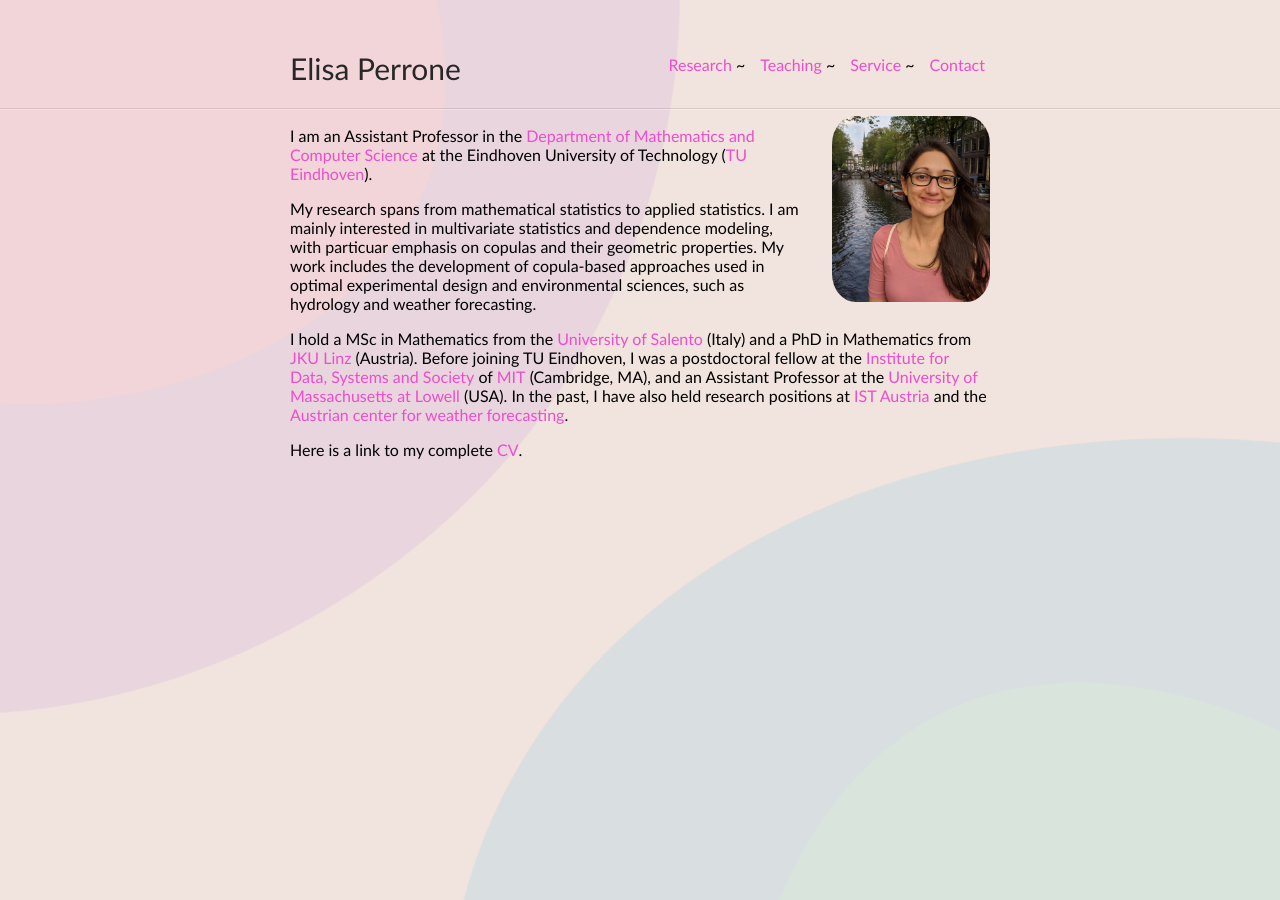
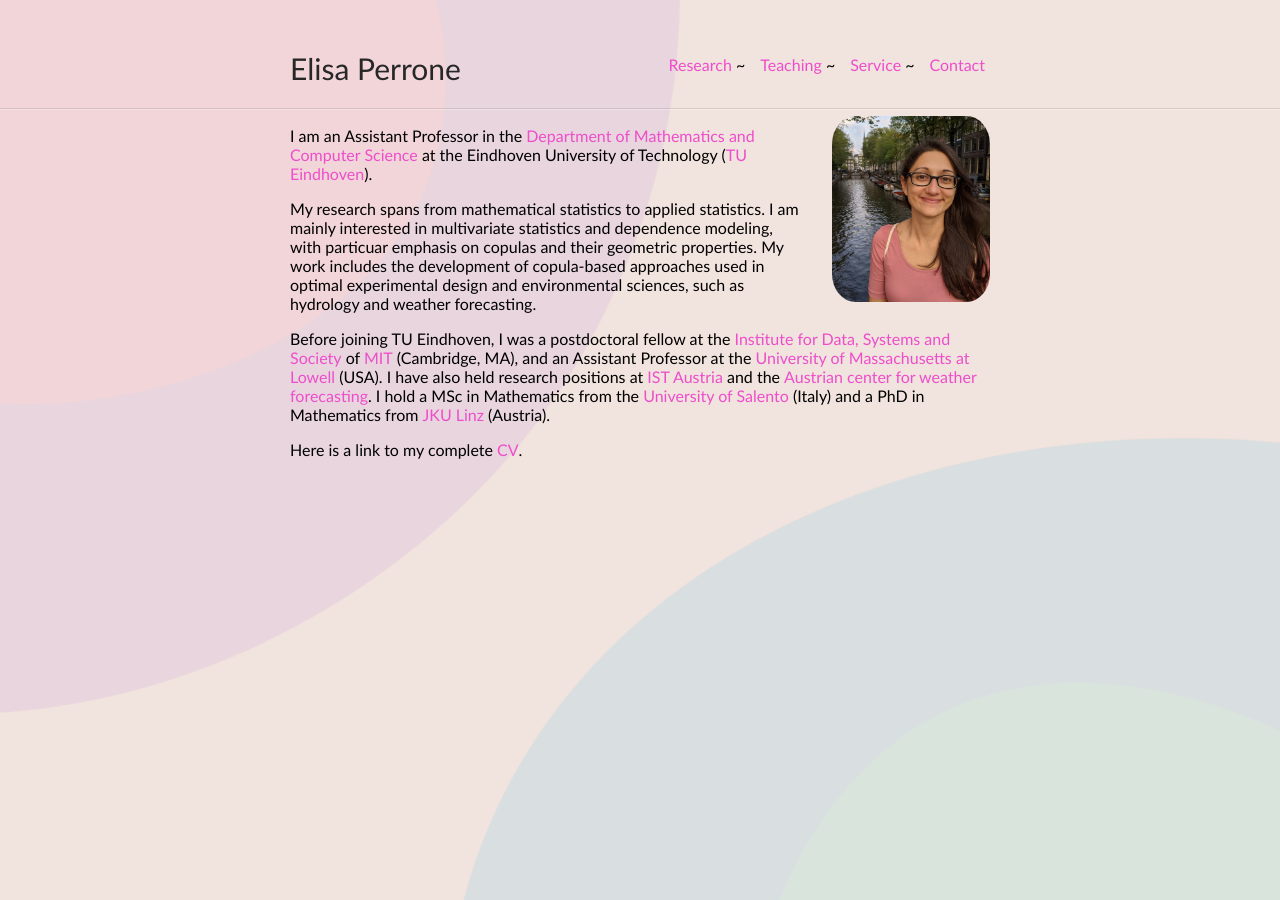
Before and after one commit to elisaperrone/elisaperrone.github.io, a Jekyll site: the page built from index.md, in a window 1280 px wide. Built offline with Jekyll 4.4.1, drawn with Linux system fonts in a browser that asks for light colours.

Commit message:
Update index.md

```diff
--- a/index.md
+++ b/index.md
@@ -10,6 +10,6 @@ I am an Assistant Professor in the [Department of Mathematics and Computer Scien
 My research spans from mathematical statistics to applied statistics. I am mainly interested in multivariate statistics and dependence modeling, with particuar emphasis on copulas and their geometric properties. My work includes the development of copula-based approaches used in optimal experimental design and environmental sciences, such as hydrology and weather forecasting.
 
 
-I hold a MSc in Mathematics from the [University of Salento](https://international.unisalento.it/departments/mathematics-and-physics) (Italy) and a PhD in Mathematics from [JKU Linz](https://www.jku.at/en/institute-of-applied-statistics/) (Austria). Before joining TU Eindhoven, I was a postdoctoral fellow at the [Institute for Data, Systems and Society](https://idss.mit.edu/) of [MIT](https://www.mit.edu) (Cambridge, MA), and an Assistant Professor at the  [University of Massachusetts at Lowell](https://www.uml.edu/sciences/mathematics/) (USA). In the past, I have also held research positions at [IST Austria](https://ist.ac.at/en/home/) and the [Austrian center for weather forecasting](https://www.zamg.ac.at/cms/en/news).
+Before joining TU Eindhoven, I was a postdoctoral fellow at the [Institute for Data, Systems and Society](https://idss.mit.edu/) of [MIT](https://www.mit.edu) (Cambridge, MA), and an Assistant Professor at the  [University of Massachusetts at Lowell](https://www.uml.edu/sciences/mathematics/) (USA). I have also held research positions at [IST Austria](https://ist.ac.at/en/home/) and the [Austrian center for weather forecasting](https://www.zamg.ac.at/cms/en/news). I hold a MSc in Mathematics from the [University of Salento](https://international.unisalento.it/departments/mathematics-and-physics) (Italy) and a PhD in Mathematics from [JKU Linz](https://www.jku.at/en/institute-of-applied-statistics/) (Austria).
 
 Here is a link to my complete [CV](PerroneCV.pdf).
```
